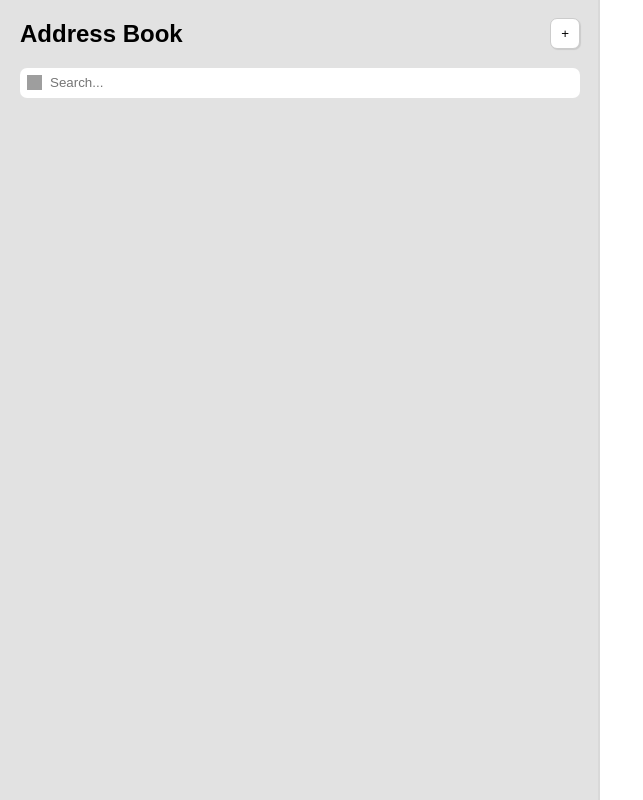
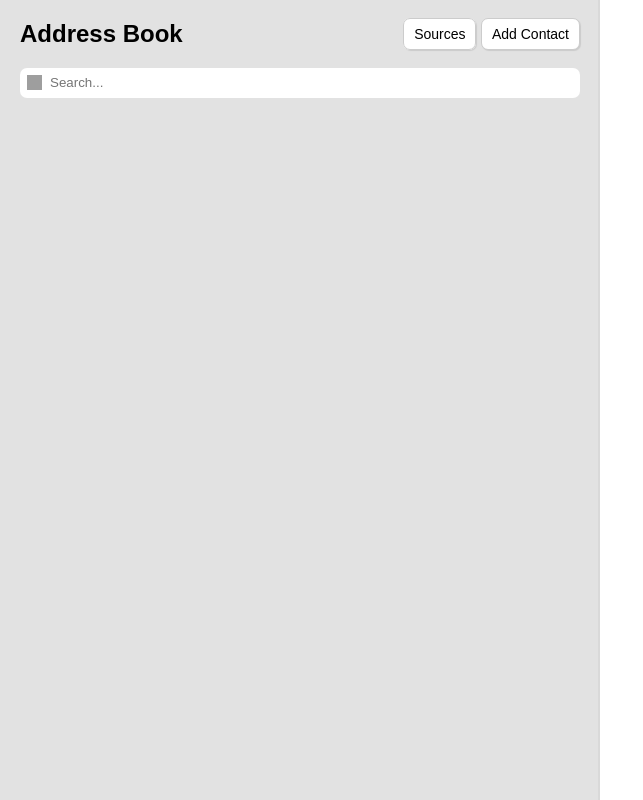
Before and after one commit to janerjavec/phone-book, a plain HTML site: page index.html in a window 1280 px wide. Shown: the whole page, without its empty margins (0-643 px from the left). Drawn offline with Linux system fonts and the light colour scheme; grey boxes are pictures that could not be loaded.

Commit message:
Sources button

```diff
--- a/index.html
+++ b/index.html
@@ -16,7 +16,10 @@
         <div id="left-container">
             <div class="header-container">
                 <h2>Address Book</h2>
-                <button id="create-contact-btn" onclick="openForm()">+</button>
+                <div>
+                    <a id="sources-link" href="sources.html">Sources</a>
+                    <button id="create-contact-btn" onclick="openForm()">+</button>
+                </div>
             </div>
             <div class="search-container">
                 <i class="search-icon"></i>
--- a/script.js
+++ b/script.js
@@ -1,3 +1,4 @@
+document.addEventListener('DOMContentLoaded', function() {
     window.addEventListener('resize', function() {
         const createContactBtn = document.getElementById('create-contact-btn');
         if (window.innerWidth <= 992) {
@@ -14,6 +15,7 @@ window.addEventListener('resize', function() {
         }, 10);
     });
     window.dispatchEvent(new Event('resize'));
+});
 
     let addresses = [];
 
--- a/style.css
+++ b/style.css
@@ -147,6 +147,9 @@
 
 /* Mobile view */
 @media only screen and (max-width: 992px) {
+    #sources-link {
+        display:none;
+    }
     #right-container {
         display: none;
     }
@@ -240,6 +243,21 @@
         border: 1px solid #ccc;
         border-radius: 7px;
         box-shadow: 1px 1px 1px rgba(0, 0, 0, 0.1);
+        color:black;
+        font-size:14px;
+    }
+    #sources-link {
+        padding:7px;
+        padding-inline:10px;
+        background-color: white;
+        border: none;
+        cursor: pointer;
+        border: 1px solid #ccc;
+        border-radius: 7px;
+        box-shadow: 1px 1px 1px rgba(0, 0, 0, 0.1);
+        color:black;
+        font-size:14px;
+        text-decoration:none;
     }
     .contact-item {
         width: calc(100% - 72px);
```
Lines whose indentation alone changed are shown as unchanged.
